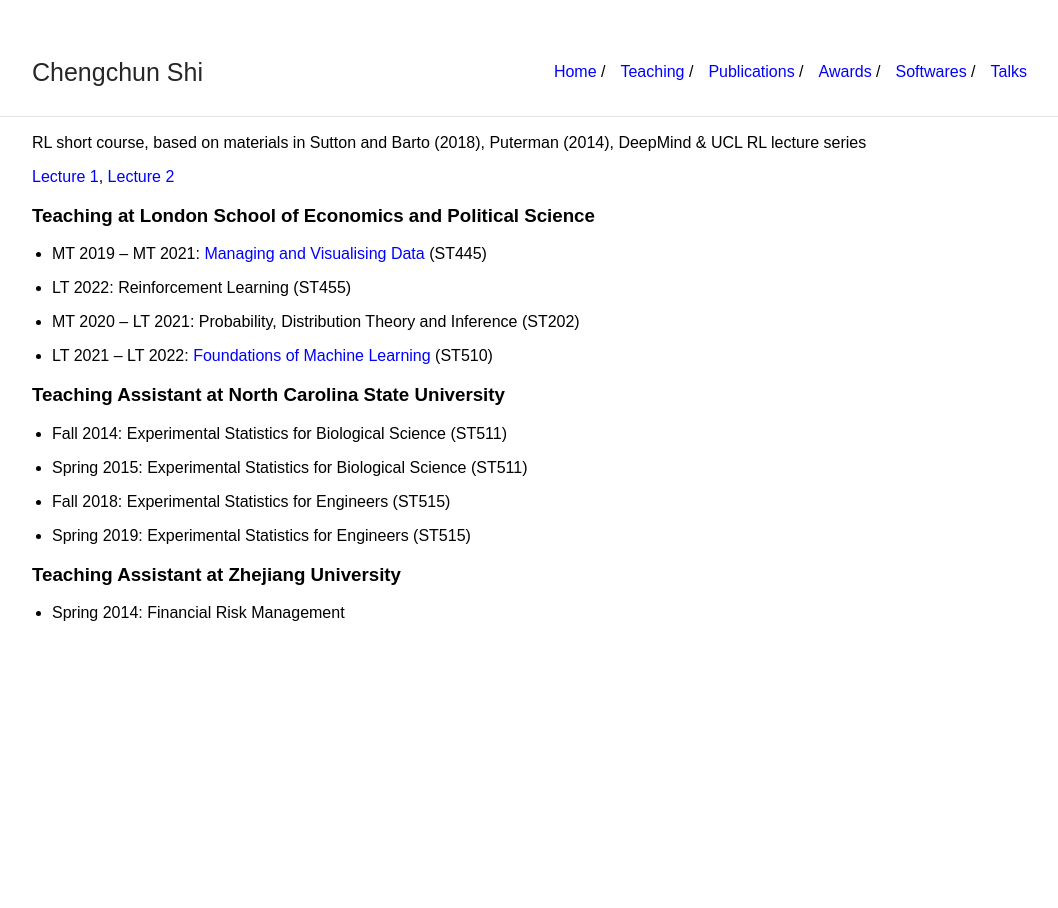
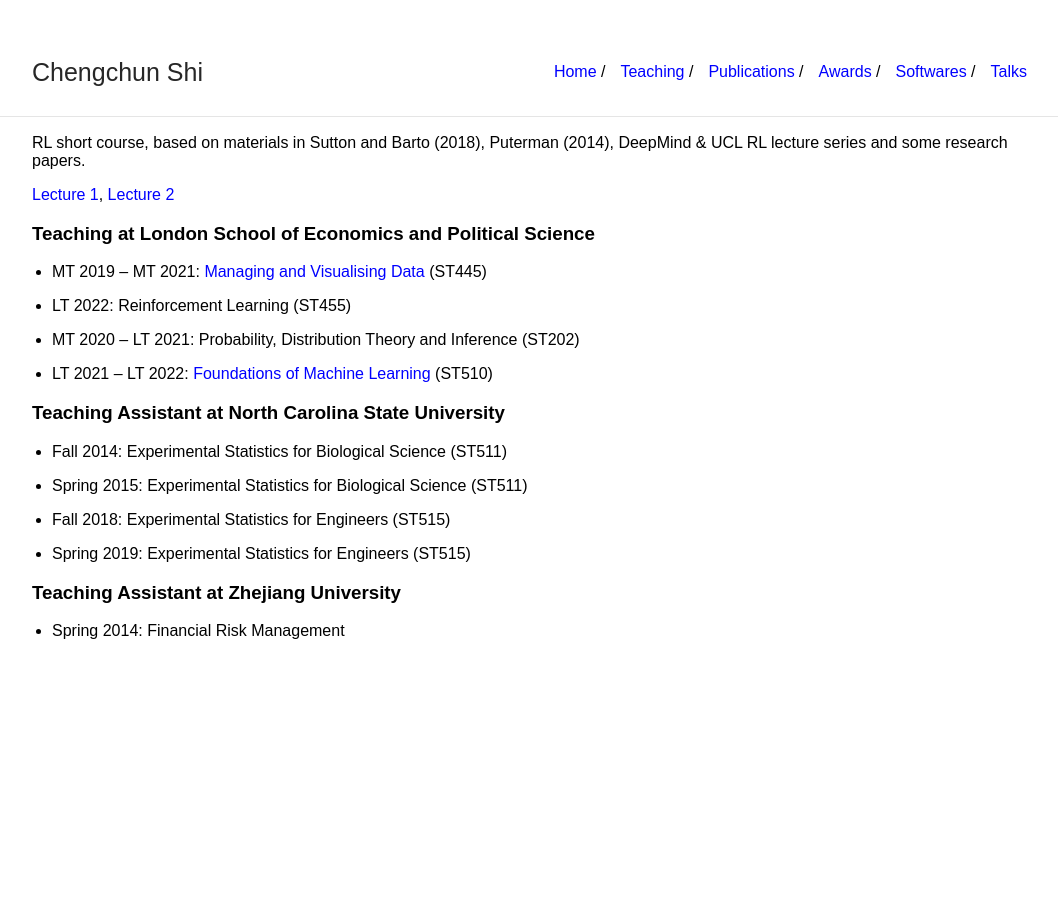
Before and after one commit to callmespring/callmespring.github.io, a Jekyll site: the page built from teaching.md, in a window 1280 px wide. Shown: the whole page, without its empty margins (108-1166 px from the left). Built offline with Jekyll 4.4.1, drawn with Linux system fonts in a browser that asks for light colours.

Commit message:
Update teaching.md

```diff
--- a/teaching.md
+++ b/teaching.md
@@ -3,7 +3,7 @@
 title: Teaching
 ---
 
-RL short course, based on materials in Sutton and Barto (2018), Puterman (2014), DeepMind & UCL RL lecture series
+RL short course, based on materials in Sutton and Barto (2018), Puterman (2014), DeepMind & UCL RL lecture series and some research papers.
 
 [Lecture 1](./slides/lecture2.pdf), [Lecture 2](./slides/lecture3.pdf)
 
```
